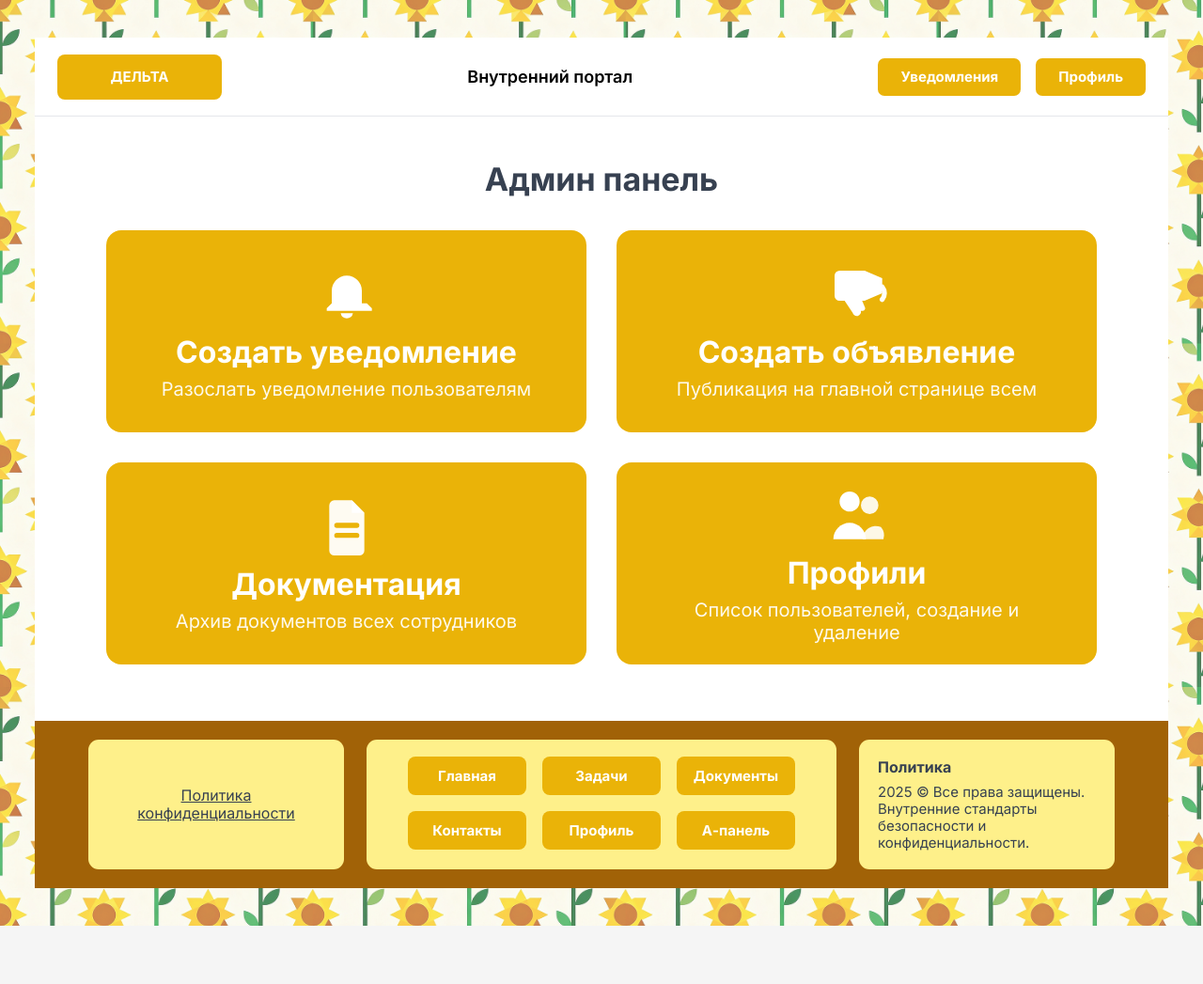
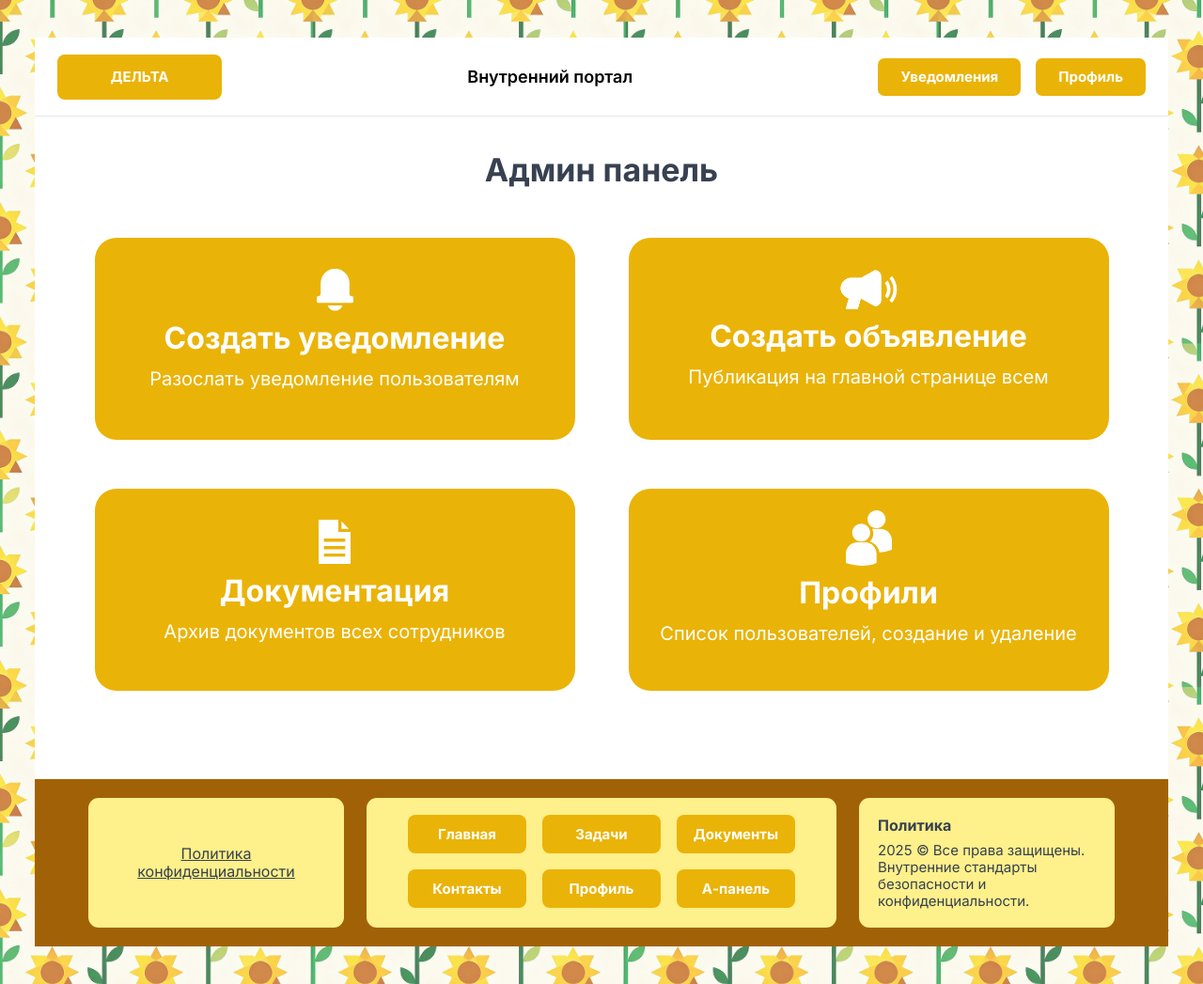
Before and after one commit to superikey23-glitch/DELTAS, a website: page client/admin-panel.html in a window 1280 px wide. Shown: the whole page at 94% size. Before the commit the page ends 985 px from the top, so only its background shows below. Drawn offline with Linux system fonts and the light colour scheme; no server answers; sample sign-in values are in the browser's storage.

Commit message:
доделал панель админа

```diff
--- a/client/admin-panel.html
+++ b/client/admin-panel.html
@@ -35,72 +35,39 @@
       <h1 class="admin-title">Админ панель</h1>
 
       <section class="admin-grid" aria-label="Админ действия">
-        <!-- 1 -->
-        <a class="admin-card" href="create-notification.html">
-          <div class="admin-icon" aria-hidden="true">
-            <!-- bell -->
-            <svg viewBox="0 0 24 24" width="44" height="44" fill="none">
-              <path d="M12 22a2.5 2.5 0 0 0 2.45-2H9.55A2.5 2.5 0 0 0 12 22Z" fill="#fff"/>
-              <path d="M18 16V11a6 6 0 1 0-12 0v5l-2 2v1h18v-1l-2-2Z" fill="#fff"/>
-            </svg>
-          </div>
 
-          <div class="admin-card-text">
+        <a class="admin-card" href="client/admin_notify.html">
+          <div class="admin-card-inner">
+            <img class="admin-icon" src="img/колок.svg" alt="">
             <div class="admin-card-title">Создать уведомление</div>
             <div class="admin-card-subtitle">Разослать уведомление пользователям</div>
           </div>
         </a>
 
-        <!-- 2 -->
-        <a class="admin-card" href="create-announcement.html">
-          <div class="admin-icon" aria-hidden="true">
-            <!-- megaphone -->
-            <svg viewBox="0 0 24 24" width="44" height="44" fill="none">
-              <path d="M3 11v2a2 2 0 0 0 2 2h2l3.2 4.8A1.5 1.5 0 0 0 13.5 19h.7a1 1 0 0 0 .98-1.2L14 15h1l7-3V6l-7-3H5a2 2 0 0 0-2 2v2" fill="#fff"/>
-              <path d="M22 9.5a4 4 0 0 1 0 5" stroke="#fff" stroke-width="2" stroke-linecap="round"/>
-            </svg>
-          </div>
-
-          <div class="admin-card-text">
+        <a class="admin-card" href="client/admin_announcement.html">
+          <div class="admin-card-inner">
+            <img class="admin-icon" src="img/громофон.svg" alt="">
             <div class="admin-card-title">Создать объявление</div>
             <div class="admin-card-subtitle">Публикация на главной странице всем</div>
           </div>
         </a>
 
-        <!-- 3 -->
         <a class="admin-card" href="documentation.html">
-          <div class="admin-icon" aria-hidden="true">
-            <!-- document -->
-            <svg viewBox="0 0 24 24" width="44" height="44" fill="none">
-              <path d="M7 2h7l5 5v15a2 2 0 0 1-2 2H7a2 2 0 0 1-2-2V4a2 2 0 0 1 2-2Z" fill="#fff" opacity="0.95"/>
-              <path d="M14 2v5h5" fill="#fff"/>
-              <path d="M8 12h8M8 16h8" stroke="#EAB308" stroke-width="2" stroke-linecap="round"/>
-            </svg>
-          </div>
-
-          <div class="admin-card-text">
+          <div class="admin-card-inner">
+            <img class="admin-icon" src="img/документы.svg" alt="">
             <div class="admin-card-title">Документация</div>
             <div class="admin-card-subtitle">Архив документов всех сотрудников</div>
           </div>
         </a>
 
-        <!-- 4 -->
         <a class="admin-card" href="profiles.html">
-          <div class="admin-icon" aria-hidden="true">
-            <!-- users -->
-            <svg viewBox="0 0 24 24" width="44" height="44" fill="none">
-              <path d="M9 11a4 4 0 1 0-4-4 4 4 0 0 0 4 4Z" fill="#fff"/>
-              <path d="M17 12a3.5 3.5 0 1 0-3.5-3.5A3.5 3.5 0 0 0 17 12Z" fill="#fff" opacity="0.9"/>
-              <path d="M2.5 22a6.5 6.5 0 0 1 13 0" fill="#fff"/>
-              <path d="M14.2 22a5.2 5.2 0 0 1 7.3-4.8A5.2 5.2 0 0 1 22.5 22" fill="#fff" opacity="0.9"/>
-            </svg>
-          </div>
-
-          <div class="admin-card-text">
+          <div class="admin-card-inner">
+            <img class="admin-icon" src="img/люди.svg" alt="" style="margin-top: -10px;">
             <div class="admin-card-title">Профили</div>
             <div class="admin-card-subtitle">Список пользователей, создание и удаление</div>
           </div>
         </a>
+
       </section>
     </main>
 
--- a/client/styles/admin-panel.css
+++ b/client/styles/admin-panel.css
@@ -1,111 +1,107 @@
-/* admin-panel.css — точные размеры под твои данные */
+/* Точное повторение по меркам с картинки подтверждения */
 
 .admin-main{
-  padding-top: 46px;
-  padding-bottom: 60px;
+  /* расстояния в макете: от "Внутренний портал" до заголовка/плашек */
+  padding-top: 41px;   /* сверху до заголовка */
+  padding-bottom: 94px;/* от нижнего ряда до футера */
 }
 
+/* Заголовок "Админ панель" */
 .admin-title{
-  text-align:center;
-  font-weight:700;
-  font-size:34px;
-  line-height:41px;
-  color:#374151;
-  margin:0 0 34px;
+  margin: 0 0 57px; /* от заголовка до верхнего ряда плашек */
+  text-align: center;
+
+  font-weight: 700;
+  font-size: 34px;      /* как на твоей схеме */
+  line-height: 31px;
+  color: #374151;
 }
 
-/* Сетка под 2 карточки в ряд */
+/* Сетка 2x2 */
 .admin-grid{
-  width:100%;
-  max-width: 511px; /* на мобилке сузится */
-  margin:0 auto;
-  display:grid;
-  grid-template-columns: repeat(2, 511px);
-  justify-content:center;
-  gap: 32px; /* можешь сказать точный gap — поставлю */
-  padding: 0;
+  display: grid;
+  grid-template-columns: 511px 511px;
+  column-gap: 57px; /* между колонками */
+  row-gap: 52px;    /* между рядами */
+  justify-content: center;
 }
 
-/* Карточка (плашка) */
+/* Плашка */
 .admin-card{
   width: 511px;
   height: 215px;
+  border-radius: 23px;
+  background: #EAB308;
 
-  background:#EAB308;
-  border-radius: 16px;
+  text-decoration: none;
+  display: block;
 
-  display:flex;
-  flex-direction:column;
-  align-items:center;
-  justify-content:center;
-
-  text-decoration:none;
-  padding: 0; /* чтобы размер был ровно 511×215 */
-  transition: filter .12s ease, transform .12s ease;
+  /* лёгкая интерактивность, без сдвига размеров */
+  transition: filter .15s ease, transform .15s ease;
 }
 
 .admin-card:hover{
-  filter: brightness(.98);
+  filter: brightness(0.98);
   transform: translateY(-1px);
 }
 
-/* Иконка: подгоню после твоего svg, пока делаю адекватную */
-.admin-icon{
-  width: 64px;
-  height: 64px;
-  display:grid;
-  place-items:center;
-  margin-bottom: 12px;
+/* Внутреннее позиционирование по вертикальным отступам */
+.admin-card-inner{
+
+
+  display: flex;
+  flex-direction: column;
+  align-items: center;
+  text-align: center;
+
+  padding-top: 33px;   /* от верхней границы плашки до иконки */
+  padding-bottom: 54px;/* от подписи до низа плашки */
+
 }
 
-/* Чтобы SVG точно слушался размера контейнера */
-.admin-icon svg{
-  width: 64px;
-  height: 64px;
-  display:block;
+/* Иконка */
+.admin-icon{
+  display: block;
+   /* если у твоих svg другой “правильный” размер — скажи, поменяю */
+  width: auto;
+  margin: 0 0 10px; /* от иконки до заголовка */
 }
 
-/* Текст */
-.admin-card-text{
-  text-align:center;
-  max-width: 440px;
-  padding: 0 16px;
+/* Главный текст */
+.admin-card-title{
+  margin: 0 0 12px; /* от заголовка до подзаголовка */
+
+  font-weight: 700;
+  font-size: 32px;    /* по твоим данным */
+  line-height: 38px;
+  color: #FFFFFF;
 }
 
-.admin-card-title{
-  font-weight:700;
-  font-size:32px;
-  line-height: 38px;
-  color:#fff;
-  margin:0 0 8px;
+/* Второстепенный текст */
+.admin-card-subtitle{
+  margin: 0;
+
+  font-weight: 400;
+  font-size: 20px;    /* по твоим данным */
+  line-height: 24px;
+  color: #FFFFFF;
 }
 
-.admin-card-subtitle{
-  font-weight:400;
-  font-size:20px;
-  line-height: 24px;
-  color: rgba(255,255,255,.92);
-  margin:0;
-}
-
-/* Адаптив: на узких экранах 1 колонка */
+/* Адаптив: при узкой ширине делаем 1 колонку */
 @media (max-width: 1120px){
   .admin-grid{
     grid-template-columns: 511px;
   }
 }
 
-/* Чтобы на совсем маленьких влезало: уменьшаем карточку пропорционально */
+/* На маленьких — плашка тянется на 100%, но сохраняет пропорции */
 @media (max-width: 560px){
   .admin-grid{
     grid-template-columns: min(511px, 100%);
-    padding: 0 10px;
+    justify-content: center;
   }
 
   .admin-card{
     width: 100%;
-    height: auto;
-    min-height: 215px; /* сохраняем ощущение макета */
-    padding: 22px 16px 20px;
   }
 }
```
Also changed, not shown: client/img/громофон.svg (added), client/img/документы.svg (added), client/img/колок.svg (added), client/img/люди.svg (added), 1 other file.
